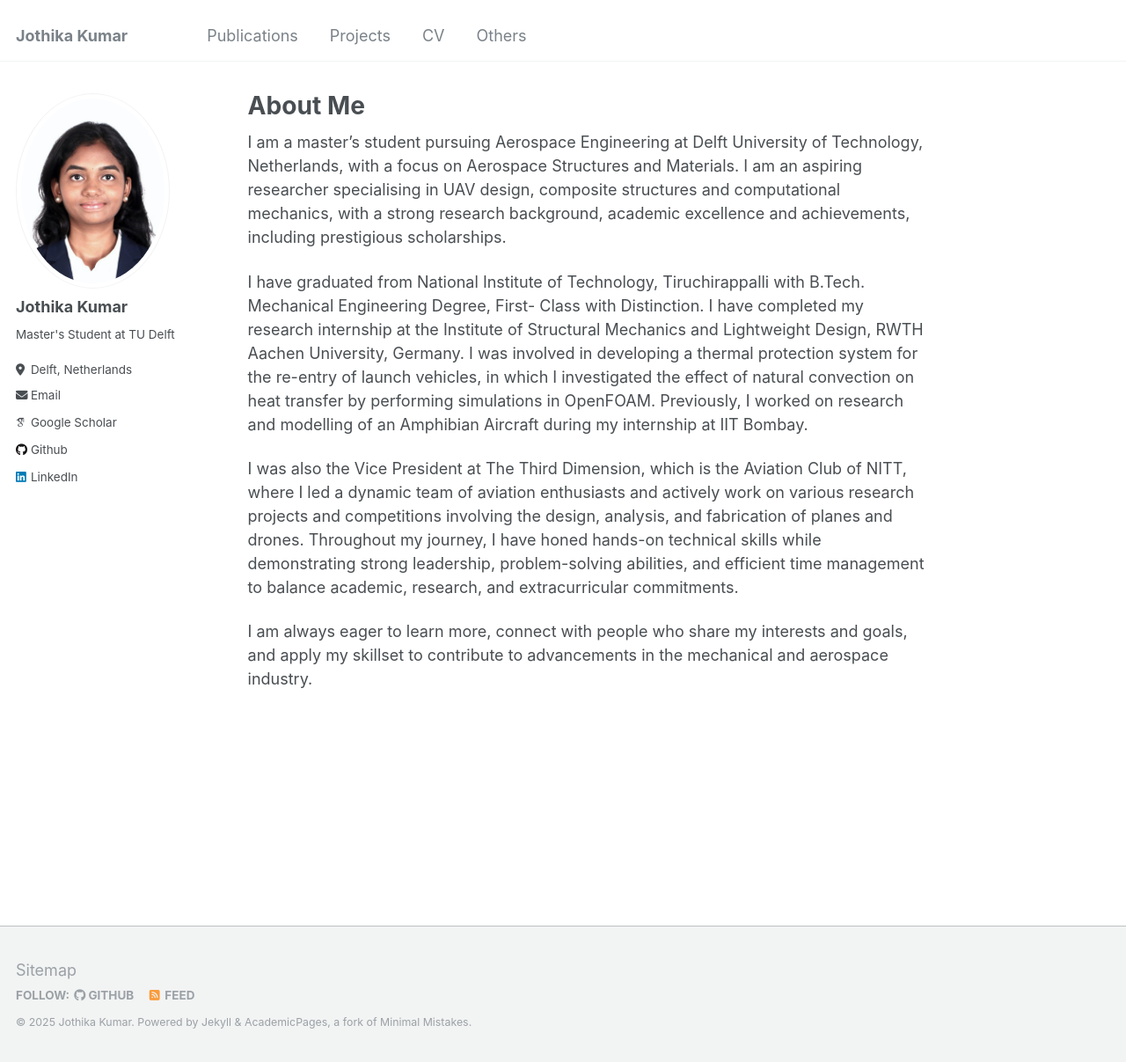
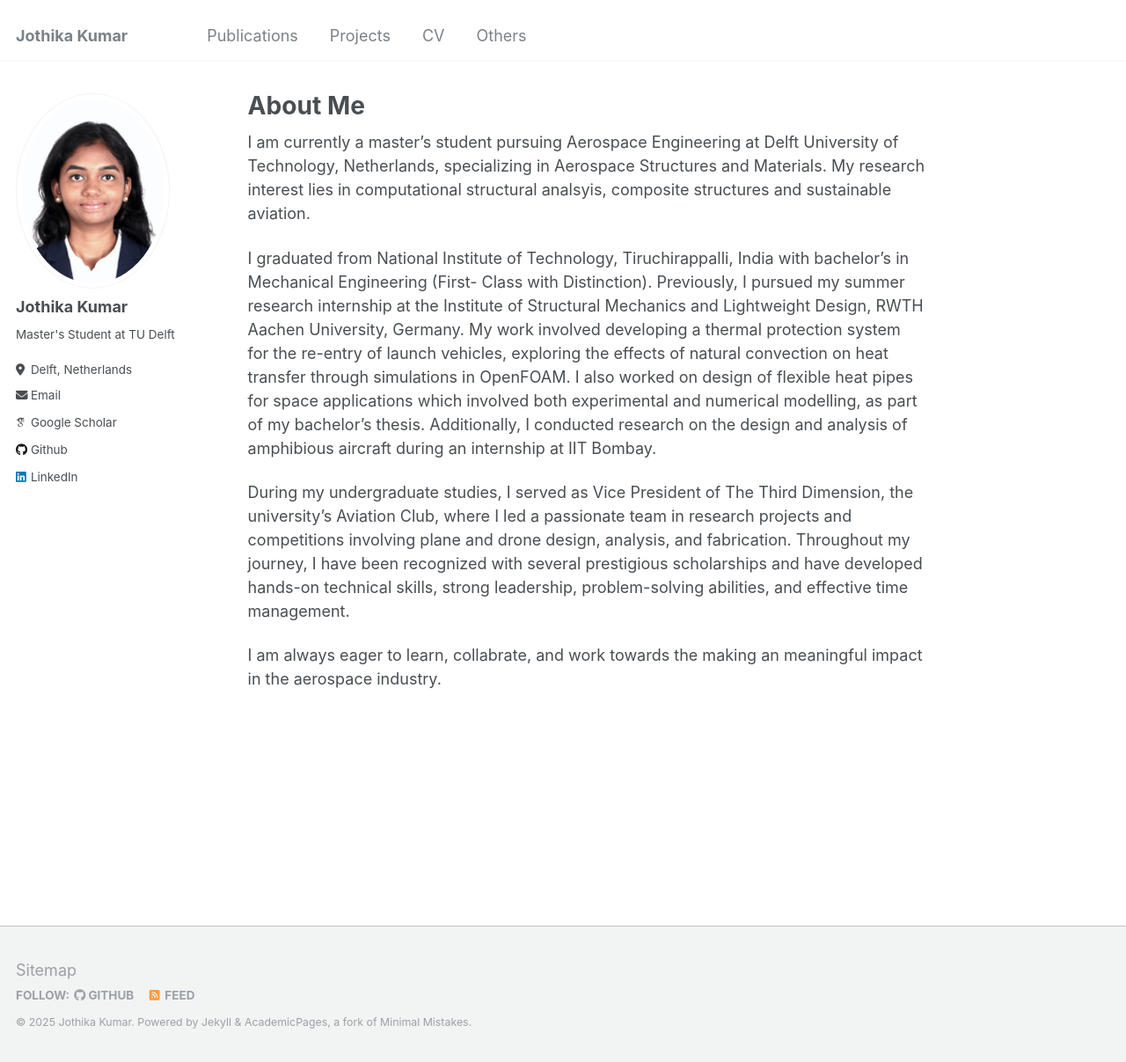
Before and after one commit to jothikak05/jothikak05.github.io, a Jekyll site: the page built from _pages/about.md, in a window 1280 px wide and 1207 px high. Shown: the whole window at 88% size. Built offline with Jekyll 4.4.1, drawn with Linux system fonts in a browser that asks for light colours; some web fonts are replaced.

Commit message:
Final update aboutme

```diff
--- a/_pages/about.md
+++ b/_pages/about.md
@@ -6,10 +6,10 @@ redirect_from:
   - /about/
   - /about.html
 ---
-I am a master's student pursuing Aerospace Engineering at Delft University of Technology, Netherlands, with a focus on Aerospace Structures and Materials. I am an aspiring researcher specialising in UAV design, composite structures and computational mechanics, with a strong research background, academic excellence and achievements, including prestigious scholarships.
+I am currently a master's student pursuing Aerospace Engineering at Delft University of Technology, Netherlands, specializing in Aerospace Structures and Materials. My research interest lies in computational structural analsyis, composite structures and sustainable aviation.
 
-I have graduated from National Institute of Technology, Tiruchirappalli with B.Tech. Mechanical Engineering Degree, First- Class with Distinction. I have completed my research internship at the Institute of Structural Mechanics and Lightweight Design, RWTH Aachen University, Germany. I was involved in developing a thermal protection system for the re-entry of launch vehicles, in which I investigated the effect of natural convection on heat transfer by performing simulations in OpenFOAM. Previously, I worked on research and modelling of an Amphibian Aircraft during my internship at IIT Bombay.
+I graduated from National Institute of Technology, Tiruchirappalli, India with bachelor's in Mechanical Engineering (First- Class with Distinction). Previously, I pursued my summer research internship at the Institute of Structural Mechanics and Lightweight Design, RWTH Aachen University, Germany. My work involved developing a thermal protection system for the re-entry of launch vehicles, exploring the effects of natural convection on heat transfer through simulations in OpenFOAM. I also worked on design of flexible heat pipes for space applications which involved both experimental and numerical modelling, as part of my bachelor's thesis. Additionally, I conducted research on the design and analysis of amphibious aircraft during an internship at IIT Bombay.
 
-I was also the Vice President at The Third Dimension, which is the Aviation Club of NITT, where I led a dynamic team of aviation enthusiasts and actively work on various research projects and competitions involving the design, analysis, and fabrication of planes and drones. Throughout my journey, I have honed hands-on technical skills while demonstrating strong leadership, problem-solving abilities, and efficient time management to balance academic, research, and extracurricular commitments.
+During my undergraduate studies, I served as Vice President of The Third Dimension, the university's Aviation Club, where I led a passionate team in research projects and competitions involving plane and drone design, analysis, and fabrication. Throughout my journey, I have been recognized with several prestigious scholarships and have developed hands-on technical skills, strong leadership, problem-solving abilities, and effective time management.
 
-I am always eager to learn more, connect with people who share my interests and goals, and apply my skillset to contribute to advancements in the mechanical and aerospace industry.
+I am always eager to learn, collabrate, and work towards the making an meaningful impact in the aerospace industry.
```
